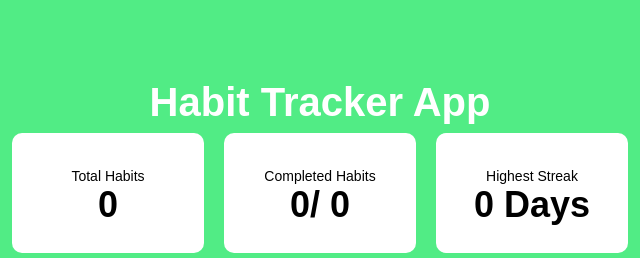
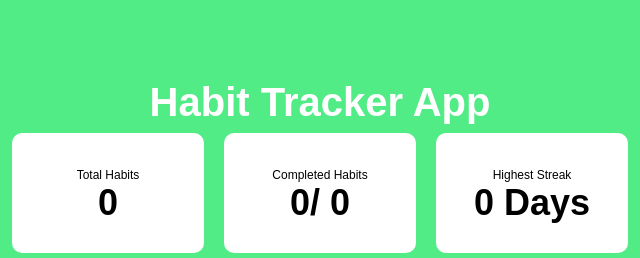
Before and after one commit to naidcode/Practice-habit-tracker-, a plain HTML site: page index.html in a window 1280 px wide. Shown: the top 258 px of the page, 320-960 px from the left. Drawn offline with Linux system fonts and the light colour scheme.

Commit message:
index html

```diff
--- a/index.html
+++ b/index.html
@@ -10,15 +10,15 @@
   <h1>Habit Tracker App</h1>
   <div class="containers">
     <div id="totalHabitsBox"  class="Box">
-      <p style="font-size: 14px;">Total Habits</p>
+      <p style="font-size: 12px;">Total Habits</p>
       <h2>0</h2>
     </div>
     <div id="CompletedBox" class="Box">
-      <p style="font-size: 14px;">Completed Habits</p>
+      <p style="font-size: 12px;"  class="paras">Completed Habits</p>
       <h2>0</h2>
     </div>
     <div id="streakBox" class="Box">
-      <p style="font-size: 14px;">Highest Streak</p>
+      <p style="font-size: 12px;" class="paras">Highest Streak</p>
       <h2>0</h2>
     </div>
   </div>
```
